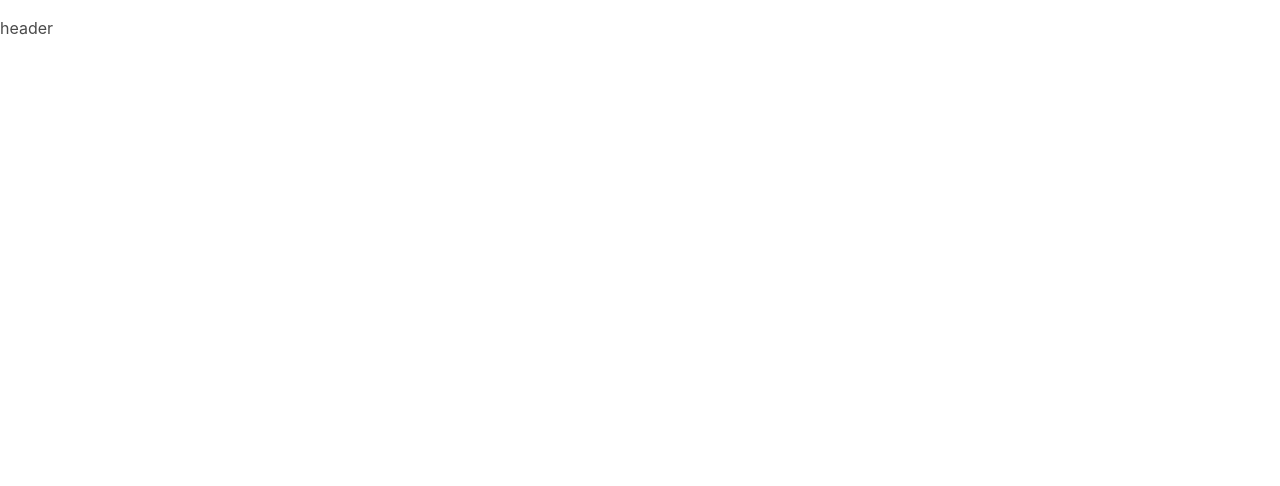
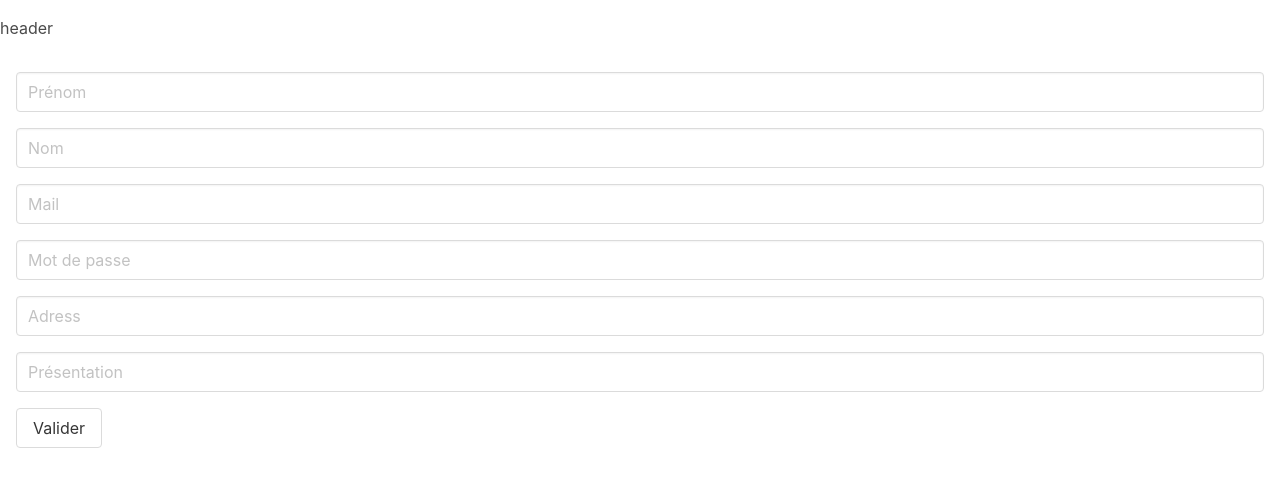
Before and after one commit to xaservas/totum, a React (Create React App) app in the folder app/: page /createProfil in a window 1280 px wide. Before the commit this address had no page. Shown: the top 486 px of the page. Built offline with nearby package versions, Linux system fonts and the light colour scheme.

Commit message:
création page_createProfil html:css

```diff
--- a/app/package.json
+++ b/app/package.json
@@ -6,6 +6,7 @@
     "@testing-library/jest-dom": "^5.16.4",
     "@testing-library/react": "^13.3.0",
     "@testing-library/user-event": "^13.5.0",
+    "axios": "^0.27.2",
     "bulma": "^0.9.4",
     "prop-types": "^15.8.1",
     "react": "^18.1.0",
--- a/app/src/components/App/App.js
+++ b/app/src/components/App/App.js
@@ -3,6 +3,7 @@ import Profile from "../Profile/Profile";
 import Activity from "../Activity/Activity";
 import { Route, Routes } from 'react-router-dom';
 import Login from "../Login/Login";
+import CreateProfile from "../CreateProfil/CreateProfile";
 
 
 function App() {
@@ -14,6 +15,7 @@ function App() {
       <Route path="/" element={<Login/>}></Route>
       <Route path="/activity" element={<Activity/>}></Route>
       <Route path="/profil" element={<Profile/>}></Route>
+      <Route path="/createProfil" element={<CreateProfile/>}></Route>
     </Routes>
 
 
--- a/app/src/components/CreateProfil/CreateProfile.js
+++ b/app/src/components/CreateProfil/CreateProfile.js
@@ -0,0 +1,104 @@
+
+import React from 'react';
+import './CreateProfile.scss';
+import axios from 'axios'
+
+function CreateProfile(){
+
+
+    const [firstname, setFirstname] = React.useState("");
+    const [lastname, setLastname] = React.useState("");
+    const [email, setEmail] = React.useState("");
+    const [password, setPassword] = React.useState("");
+     const [adress, setAdress] = React.useState("");
+     const [description, setDescription] = React.useState("");
+
+    const handleSubmit = (event) => {
+        axios({
+            method: 'post',
+            url: 'https://api.totum.ovh/v1/user/login',
+            data: {
+                email : 'test@test.com',
+                password: 'hash'
+            }
+        })
+        .then(function (response) {
+            console.log(response);
+          })
+          .catch(function (error) {
+            console.log(error);
+          });
+
+        console.log (`
+        Prénom : ${firstname}
+        Nom : ${lastname}
+        Email : ${email}
+        Mot de passe : ${password}
+        Adresse: ${adress}
+        Présentation : ${description}
+        `)
+        event.preventDefault ();
+    }
+
+
+
+
+        return (
+                <form onSubmit={handleSubmit} className='createProfile'>
+
+            <input
+            name="firstname"
+            type="text"
+            className="input"
+             placeholder="Prénom"
+             onChange={e => setFirstname (e.target.value)}
+             />
+
+            <input
+            name="lastname"
+            type="text"
+            className="input"
+             placeholder="Nom"
+             onChange={e => setLastname (e.target.value)}
+             />
+
+                    <input
+            name="email"
+            type="email"
+            className="input"
+             placeholder="Mail"
+             onChange={e => setEmail (e.target.value)}
+             />
+
+            <input
+            name="password"
+            type="password"
+            className="input"
+            placeholder="Mot de passe"
+            onChange={e => setPassword (e.target.value)}
+            />
+
+            <input
+            name="adress"
+            type="text"
+            className="input"
+            placeholder="Adress"
+            onChange={e => setAdress (e.target.value)}
+            />
+
+            <input
+            name="description"
+            type="text"
+            className="input"
+            placeholder="Présentation"
+            onChange={e => setDescription (e.target.value)}
+            />
+
+
+
+            <button className="button">Valider</button>
+                </form>
+        );
+};
+
+export default CreateProfile;
--- a/app/src/components/CreateProfil/CreateProfile.scss
+++ b/app/src/components/CreateProfil/CreateProfile.scss
@@ -0,0 +1,7 @@
+.createProfile{
+    margin:2em 1em;
+}
+
+input{
+    margin-bottom: 1em;
+}
--- a/app/src/components/Login/LoginForm/LoginForm.js
+++ b/app/src/components/Login/LoginForm/LoginForm.js
@@ -1,5 +1,6 @@
 import React from 'react';
 import './LoginForm.scss';
+import axios from 'axios'
 
 function LoginForm(){
 
@@ -7,6 +8,24 @@ function LoginForm(){
     const [password, setPassword] = React.useState("");
 
     const handleSubmit = (event) => {
+        axios({
+            method: 'post',
+            url: 'https://api.totum.ovh/v1/user/login',
+            data: {
+                email : 'test@test.com',
+                password: 'hash'
+            }
+        })
+        .then(function (response) {
+            console.log(response);
+          })
+          .catch(function (error) {
+            console.log(error);
+          });
+
+
+
+
         console.log (`
         Email : ${email}
         Mot de passe : ${password}
```
Also changed, not shown: 1 other file (tests, documents, lock files or other folders).
